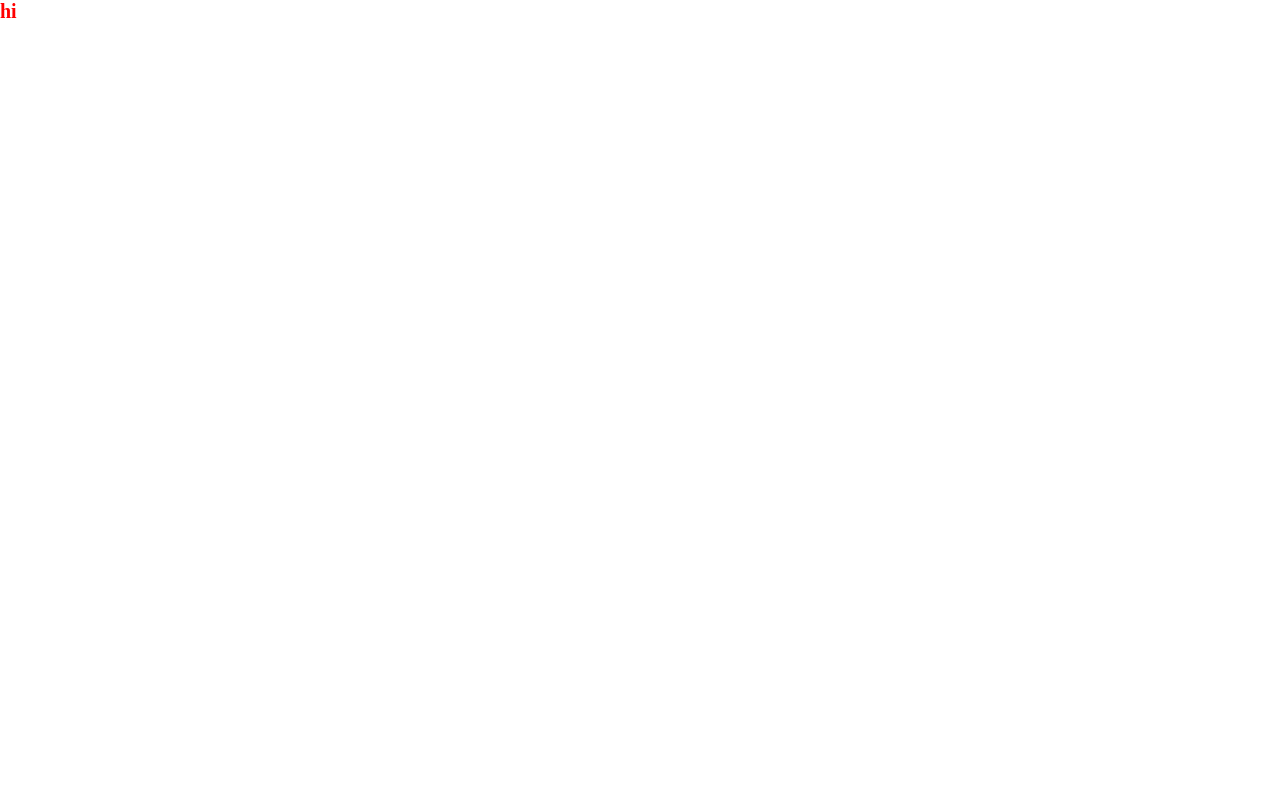
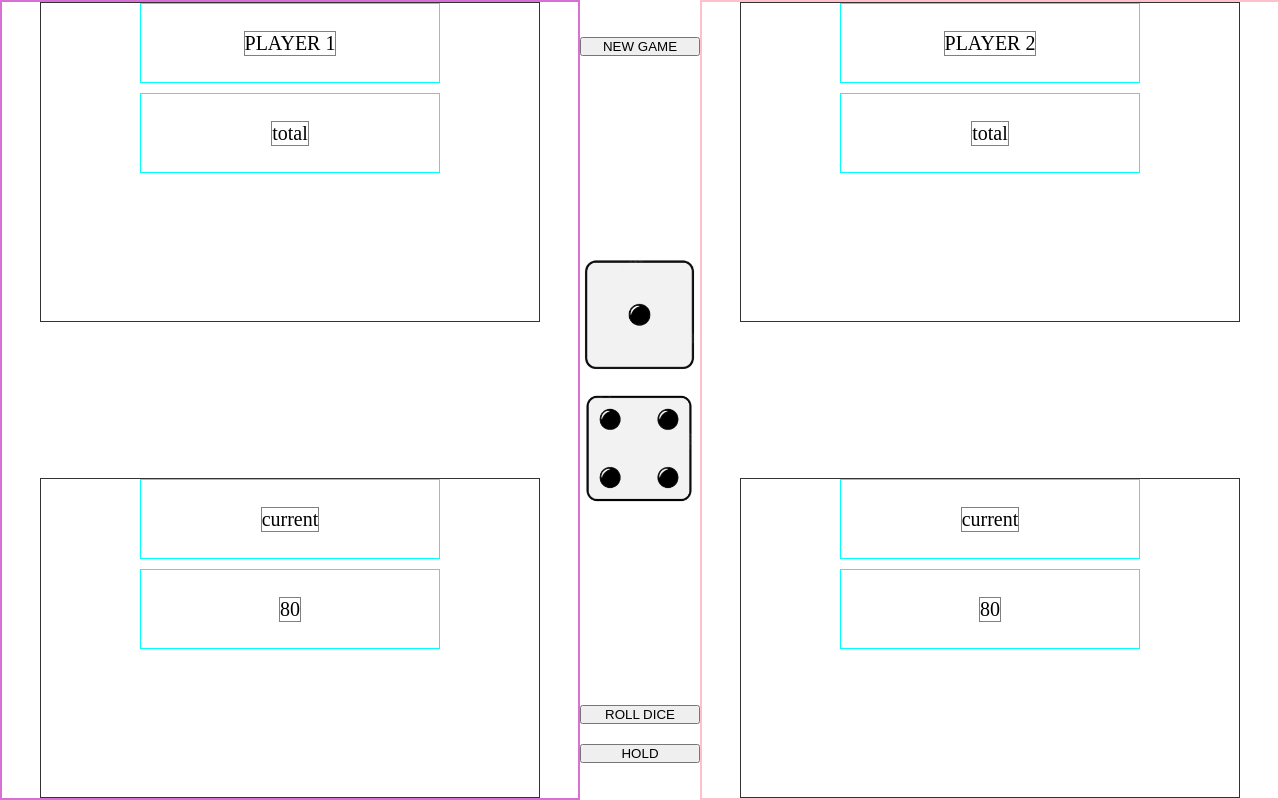
Before and after one commit to Toni-Zoaretz/AS-Project-Dice-Game-Project, a plain HTML site: page index.html in a window 1280 px wide. Drawn offline with Linux system fonts and the light colour scheme.

Commit message:
first_mockup

```diff
--- a/index.html
+++ b/index.html
@@ -8,7 +8,67 @@
     <title>Dice_Game_Project</title>
   </head>
   <body>
-    <h1>hi</h1>
+    <section class="full-screen">
+      <!------------- SECTION-LEFT-PLAYER-PINK ------------------>
+      <div class="section-right">
+        <div class="player-div-top box">
+          <div class="player-div-top-info">
+            <div class="player-title">
+              <span>PLAYER 1</span>
+            </div>
+            <div class="total">
+              <span>total</span>
+            </div>
+          </div>
+        </div>
+        <div class="player-div-bottom box">
+          <div class="player-div-bottom-info">
+            <div class="player-title">
+              <span>current</span>
+            </div>
+            <div class="total">
+              <span>80</span>
+            </div>
+          </div>
+          </div>
+        </div>
+      </div>
+      <!------------- MIDDLE-BUTTONS ------------------>
+      <div class="all-game-buttons">
+        <button>NEW GAME</button>
+        <div class="dice-imgs">
+          <img src="/img.1/dice_1.png" />
+          <img src="/img.1/dice_4.png" />
+        </div>
+        <div class="roll-hold">
+          <button>ROLL DICE</button>
+          <button>HOLD</button>
+        </div>
+      </div>
+      <!----------------- SECTION-RIGHT-PLAYER-PURPEL------------->
+      <div class="section-left">
+        <div class="player-div-top box">
+          <div class="player-div-top-info">
+            <div class="player-title">
+              <span>PLAYER 2</span>
+            </div>
+            <div class="total">
+              <span>total</span>
+            </div>
+          </div>
+        </div>
+        <div class="player-div-bottom box">
+          <div class="player-div-bottom-info">
+            <div class="player-title">
+              <span>current</span>
+            </div>
+            <div class="total">
+              <span>80</span>
+            </div>
+          </div>
+        </div>
+      </div>
+    </section>
   </body>
   <script src="/game.js"></script>
 </html>
--- a/style.css
+++ b/style.css
@@ -4,10 +4,84 @@
   box-sizing: border-box;
 }
 
+img {
+  width: 120px;
+}
+
 html {
   font-size: 62.5%;
 }
 
-h1 {
-  color: red;
+.full-screen {
+  display: flex;
 }
+
+.section-right,
+.section-left {
+  border: 2px solid orchid;
+  height: 100vh;
+  width: 100rem;
+  display: flex;
+  flex-direction: column;
+  justify-content: space-between;
+  align-items: center;
+}
+
+.section-left {
+  border: 2px solid pink;
+}
+
+.all-game-buttons {
+  display: flex;
+  flex-direction: column;
+  justify-content: center;
+  gap: 20rem;
+}
+
+span {
+  border: 1px solid gray;
+  font-size: 2rem;
+}
+.dice-imgs,
+.roll-hold {
+  display: flex;
+  flex-direction: column;
+  gap: 2rem;
+}
+
+.box {
+  border: 1px solid #333;
+  width: 50rem;
+  height: 40vh;
+}
+
+.player-title,
+.total {
+  border: 1px solid aqua;
+  height: 10vh;
+  width: 30rem;
+  display: flex;
+  justify-content: center;
+  align-items: center;
+}
+
+.player-div-top-info {
+  display: flex;
+  flex-direction: column;
+  justify-content: center;
+  align-items: center;
+  gap: 1rem;
+}
+/*
+.player-div-bottom {
+  display: flex;
+  justify-content: flex-start;
+} */
+
+.player-div-bottom-info {
+  display: flex;
+  flex-direction: column;
+  justify-content: center;
+  align-items: center;
+  gap: 1rem;
+}
```
Also changed, not shown: img.1/dice_1.png (added), img.1/dice_2.png (added), img.1/dice_3.png (added), img.1/dice_4.png (added), img.1/dice_5.png (added), img.1/dice_6.png (added).
